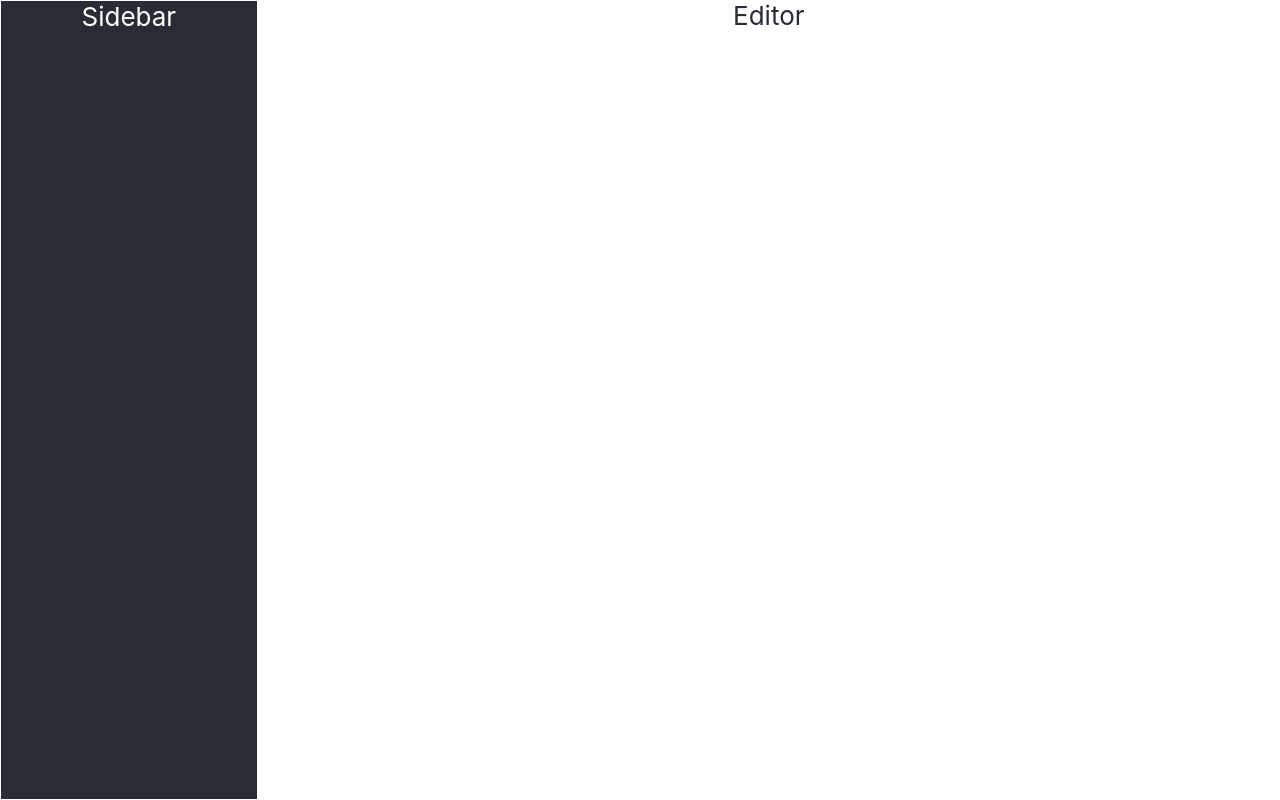
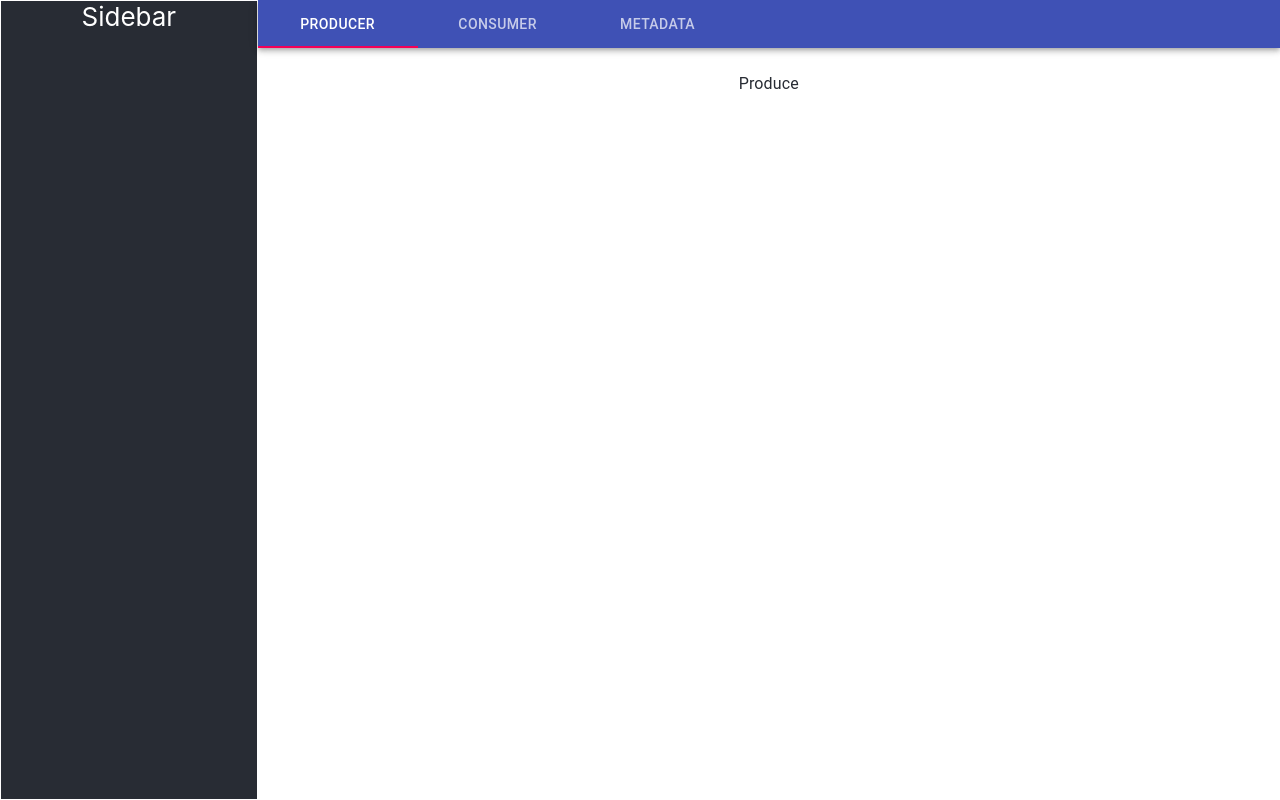
Before and after one commit to koffin-app/koffin, a React (Create React App) app: page / in a window 1280 px wide. Built offline with nearby package versions, Linux system fonts and the light colour scheme.

Commit message:
Adding tabs and calling child components inside them

```diff
--- a/src/editor/editor.tsx
+++ b/src/editor/editor.tsx
@@ -1,13 +1,67 @@
-import * as React from 'react';
+import React from 'react';
+import AppBar from '@material-ui/core/AppBar';
+import Tabs from '@material-ui/core/Tabs';
+import Tab from '@material-ui/core/Tab';
+import Typography from '@material-ui/core/Typography';
+import Box from '@material-ui/core/Box';
+import Metadata from './metadata/metadata'
+import Consume from './consume'
+import Produce from './produce'
 
-class Editor extends React.Component<any, any>  {
-  public render() {
-    return (
-      <main className="editor">
-        Editor
-      </main>
-    );
-  }
+function a11yProps(index: any) {
+  return {
+    id: `editor-tab-${index}`,
+    'aria-controls': `editor-tabpanel-${index}`,
+  };
 }
 
-export default Editor;
+interface TabPanelProps {
+  children?: React.ReactNode;
+  name: string;
+  index: any;
+  value: any;
+}
+
+function TabPanel(props: TabPanelProps) {
+  const { children, value, index, name, ...other } = props;
+  return (
+    <Typography
+      component="div"
+      role="tabpanel"
+      hidden={value !== index}
+      id={`${name}`}
+      aria-labelledby={`${name}`}
+      {...other}
+    >
+      {value === index && <Box p={3}>{children}</Box>}
+    </Typography>
+  );
+}
+export default function Editor() {
+  const [value, setValue] = React.useState(0);
+
+  const handleTabChange = (event: React.ChangeEvent<{}>, newValue: number) => {
+    setValue(newValue);
+  };
+
+  return (
+    <div className="editor">
+      <AppBar position="static">
+        <Tabs value={value} onChange={handleTabChange} aria-label="editor-tabs">
+          <Tab label="Producer" {...a11yProps(0)} />
+          <Tab label="Consumer" {...a11yProps(1)} />
+          <Tab label="Metadata" {...a11yProps(2)} />
+        </Tabs>
+      </AppBar>
+      <TabPanel value={value} index={0} name="Producer">
+        <Produce></Produce>
+      </TabPanel>
+      <TabPanel value={value} index={1} name="Consumer">
+        <Consume></Consume>
+      </TabPanel>
+      <TabPanel value={value} index={2} name="Metadata">
+        <Metadata></Metadata>
+      </TabPanel>
+    </div>
+  );
+}
```
